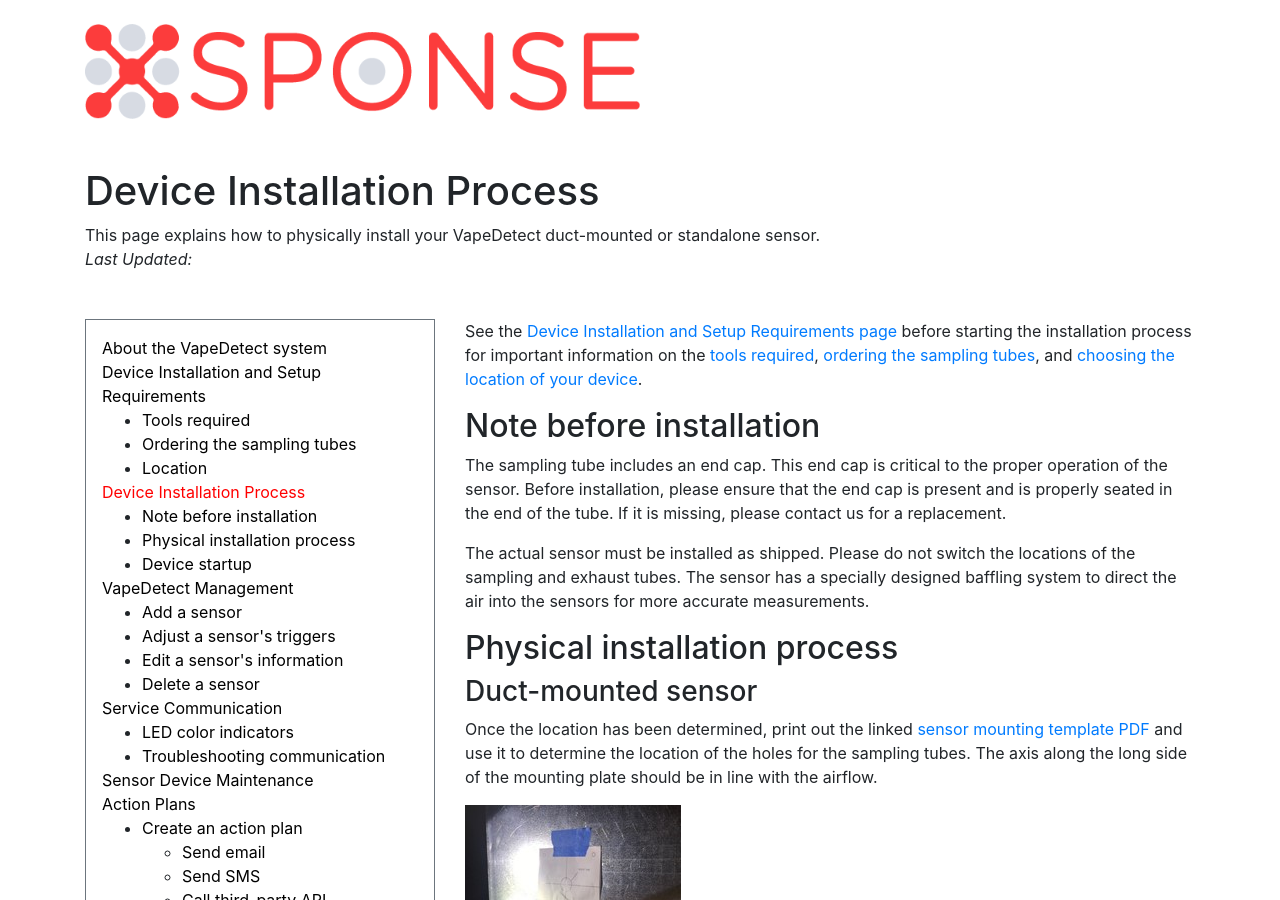
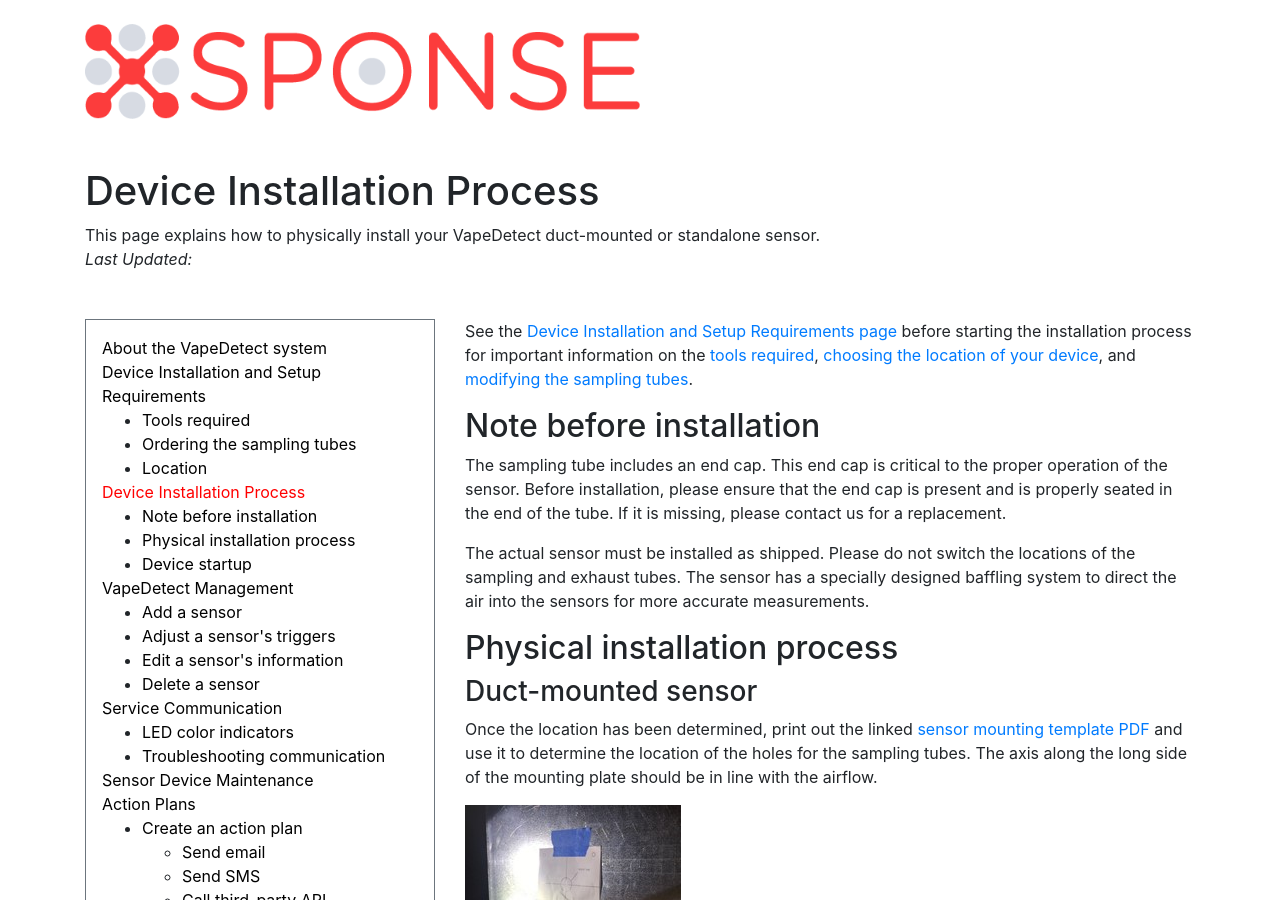
Before and after one commit to NrsSystems/docs, a Jekyll site: the page built from vape-detect/installation-process.md, in a window 1280 px wide and 900 px high. Built offline with Jekyll 4.4.1, drawn with Linux system fonts in a browser that asks for light colours; our own code applies the rules of GitHub Pages for plain Markdown files.

Commit message:
Update installation-process.md

```diff
--- a/vape-detect/installation-process.md
+++ b/vape-detect/installation-process.md
@@ -2,7 +2,7 @@
 title: Device Installation Process
 abstract: This page explains how to physically install your VapeDetect duct-mounted or standalone sensor.
 ---
-See the [Device Installation and Setup Requirements page](installation-reqs.md) before starting the installation process for important information on the [tools required](installation-reqs.md#tools-required), [ordering the sampling tubes](installation-reqs.md#ordering-the-sampling-tubes), and [choosing the location of your device](installation-reqs.md#location).
+See the [Device Installation and Setup Requirements page](installation-reqs.md) before starting the installation process for important information on the [tools required](installation-reqs.md#tools-required), [choosing the location of your device](installation-reqs.md#choosing-the-location), and [modifying the sampling tubes](installation-reqs.md#modifying-the-sampling-tubes).
 
 ## Note before installation
 The sampling tube includes an end cap. This end cap is critical to the proper operation of the sensor. Before installation, please ensure that the end cap is present and is properly seated in the end of the tube. If it is missing, please contact us for a replacement.
```
